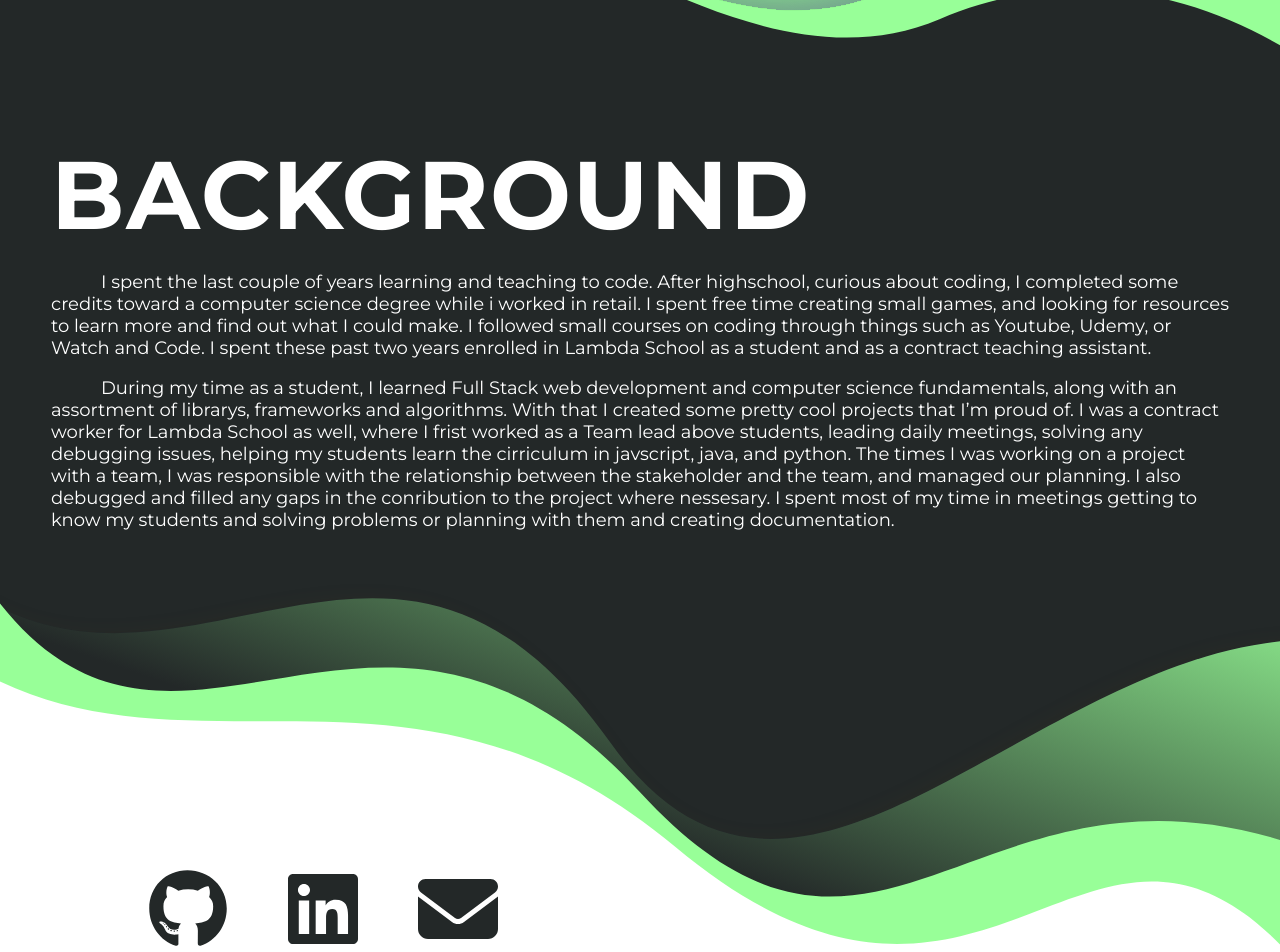
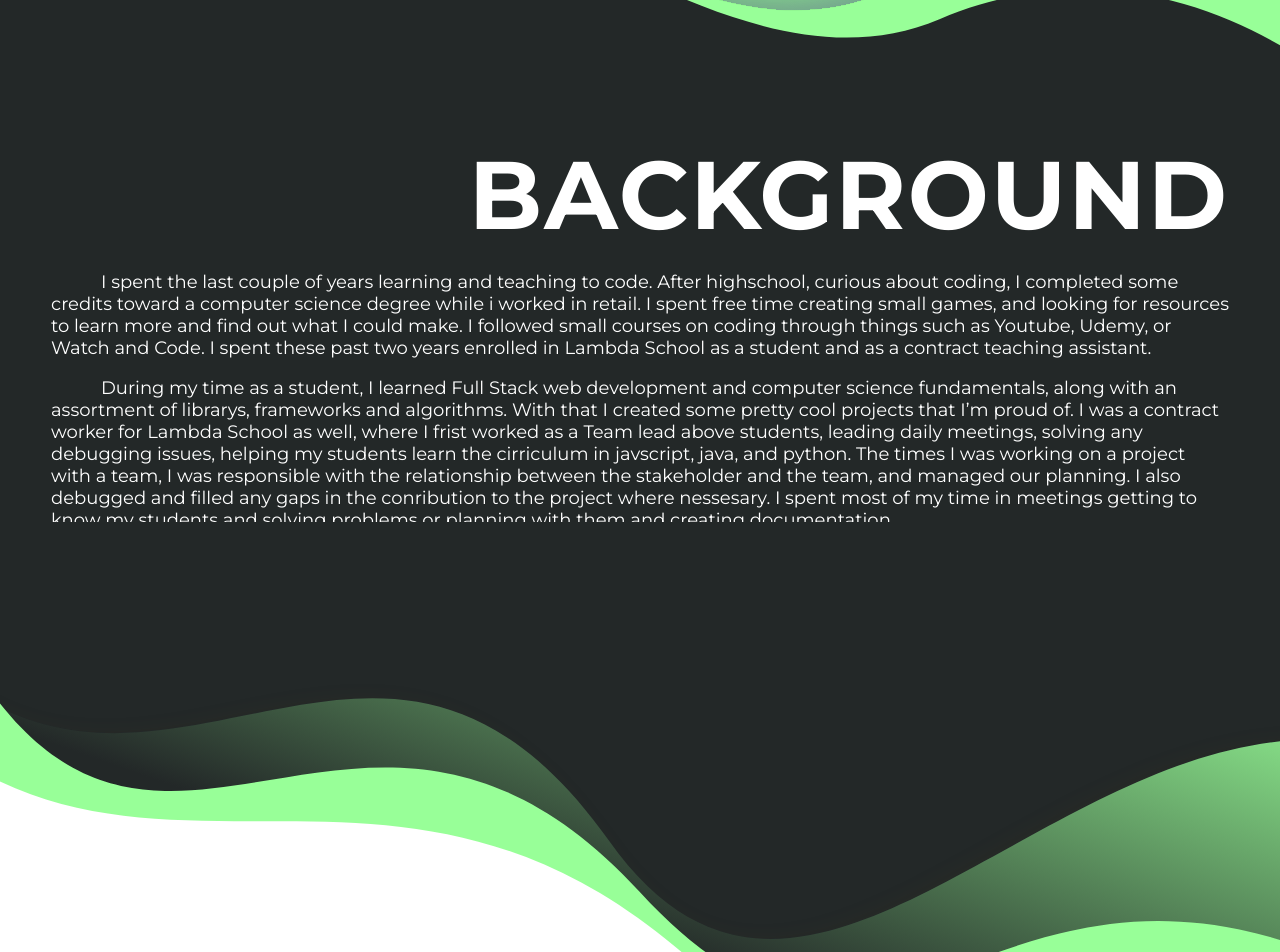
Before and after one commit to NickStrick/Portflio, a React (Create React App) app in the folder portfolio2/: page / in a window 1280 px wide. Shown: the part 1120-2072 px from the top of the page. Built offline with nearby package versions, Linux system fonts and the light colour scheme.

Commit message:
Fix animations

```diff
--- a/portfolio2/src/App.js
+++ b/portfolio2/src/App.js
@@ -41,10 +41,13 @@ function App() {
   const [scrollPosition, setScrollPosition] = useState(0);
 
     useEffect(() => {
+      console.log('run AOS init')
       AOS.init();
+      let navlist  = document.querySelector('.nav-list');
+      console.log(navlist)
         const handleScroll = (e) => {
-          let svg = document.querySelectorAll('.split-svg')[1]
-          document.querySelectorAll('.split-svg').forEach( (ele, i) => {
+          let svg = document.querySelectorAll('#homeSplitOne')[1]
+          document.querySelectorAll('#homeSplitOne').forEach( (ele, i) => {
             let offset = getOffset(ele).top - ele.scrollHeight - 0
 
             if(!Array.from(ele.classList).includes('footer-wave')){
@@ -78,7 +81,7 @@ function App() {
         };
       }, []);
 
-
+      // isSecondaryColor = false
   return (
     <Router>
       <div id="SaveScreen"><span className="spinner"></span></div>
@@ -86,10 +89,10 @@ function App() {
       <div className={appContainer}>
         <nav className={`navbar${isSecondaryColor? ' second-navbar':''}`}>
 
-          <div className="container"><img className="logo-img" src={NsLogo}  data-aos="fade-down" data-aos-duration="2000" data-aos-anchor-placement="top-bottom" data-aos-delay="1000"/>
-            <ul class={`nav-list ${openNav? ' list-open':''} ${isSecondaryColor? ' gray-list':''}`} data-aos="fade-down" data-aos-duration="2000" data-aos-anchor-placement="top-bottom" data-aos-delay="1000">
+          <div className="container"><img className="logo-img" src={NsLogo}  data-aos="fade-right" data-aos-duration="2000" data-aos-anchor-placement="top-bottom" data-aos-delay="1000"/>
+            <ul className={`nav-list${openNav? ' list-open':''}${isSecondaryColor? ' gray-list':''}`} >
               <li className="nav-li">
-                <Link onClick={()=> setPage('/')} to="/" className={path == '/'?'nav-link active':'nav-link'} >Intro<span>Intro</span></Link>
+                <Link onClick={()=> setPage('/')} to="/" className={path == '/'?'nav-link active':'nav-link'} >Intro<span>Home</span></Link>
                 <div className={path == '/'?'nav-underline underline active':'nav-underline underline'} ><DotUnderline fillColor={'#98FF98'} /></div>
               </li>
 
--- a/portfolio2/src/components/Home.js
+++ b/portfolio2/src/components/Home.js
@@ -75,7 +75,7 @@ const Home = () => {
         <SplitLine fillColor={'#98FF98'} />
         <div className="page-split-padding-light"></div>
         <div className="section-container section-container-white home-second-conatiner">
-            <div className="section-content">
+            <div className="section-content" data-aos="fade-left">
                 <h1>Intro</h1>
                 <p>{summary1}</p>
                 <p>{summary12}</p>
@@ -84,8 +84,8 @@ const Home = () => {
         <SplitTwo fillColor={'#98FF98'} />
         <div className="page-split-padding-dark split-wave-2"></div>
         <div className="section-container home-bottom-conatiner">
-            <div className="section-content">
-                <h1>Background</h1>
+            <div className="section-content" data-aos="fade-right">
+                <h1 style={{marginLeft:'auto', textAlign:'right'}}>Background</h1>
                 <p>{summary2}</p>
                 <p>{summary3}</p>
             </div>
--- a/portfolio2/src/components/footer/Footer.js
+++ b/portfolio2/src/components/footer/Footer.js
@@ -36,10 +36,14 @@ const Footer = (props) => {
     }else if(window.location.pathname.includes('projects') || window.location.pathname.includes('experience')){
         footerColor = 'rgb(60,62,70)'
     }
-
+    let styleobj = {paddingTop:'0px'}
+    console.log(window.location.pathname)
+    if(window.location.pathname == '/'){
+        styleobj = {paddingTop:'100px'}
+    }
     return (
 
-        <div className="footer content-container" style={{background:"white", paddingTop:'0px'}}>
+        <div className="footer content-container" style={styleobj}>
             <SplitThree fillColor={footerColor} />
             <div className="page-split-padding-dark split-wave-3" style={{background:footerColor}}></div>
             <div className="footer-content" data-aos="fade-right">
--- a/portfolio2/src/components/footer/Footer.scss
+++ b/portfolio2/src/components/footer/Footer.scss
@@ -4,6 +4,7 @@
     // background: red;
     overflow: hidden;
     position: relative;
+    background-color: transparent;
     .split-svg {
         min-width: 400px;
     }
```
